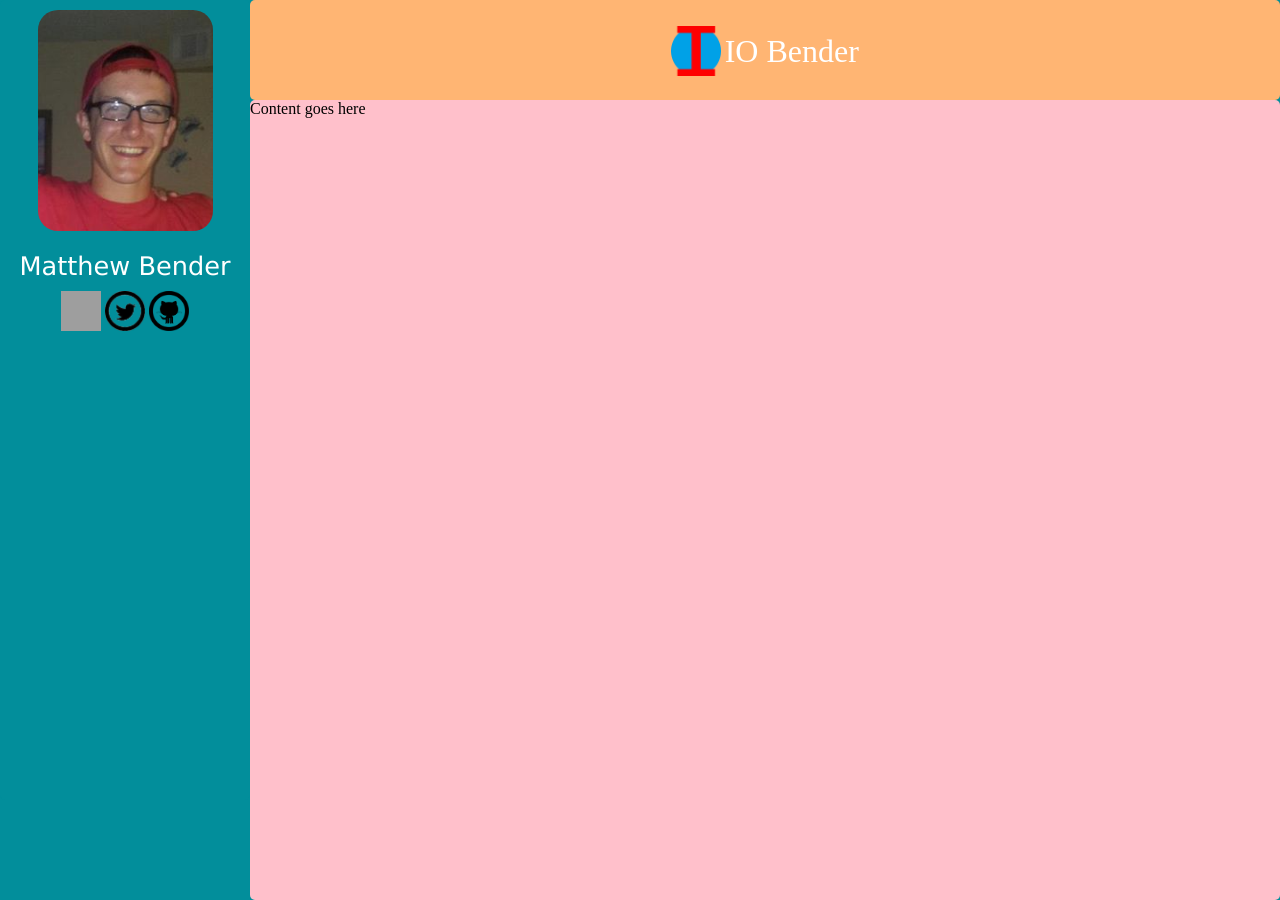
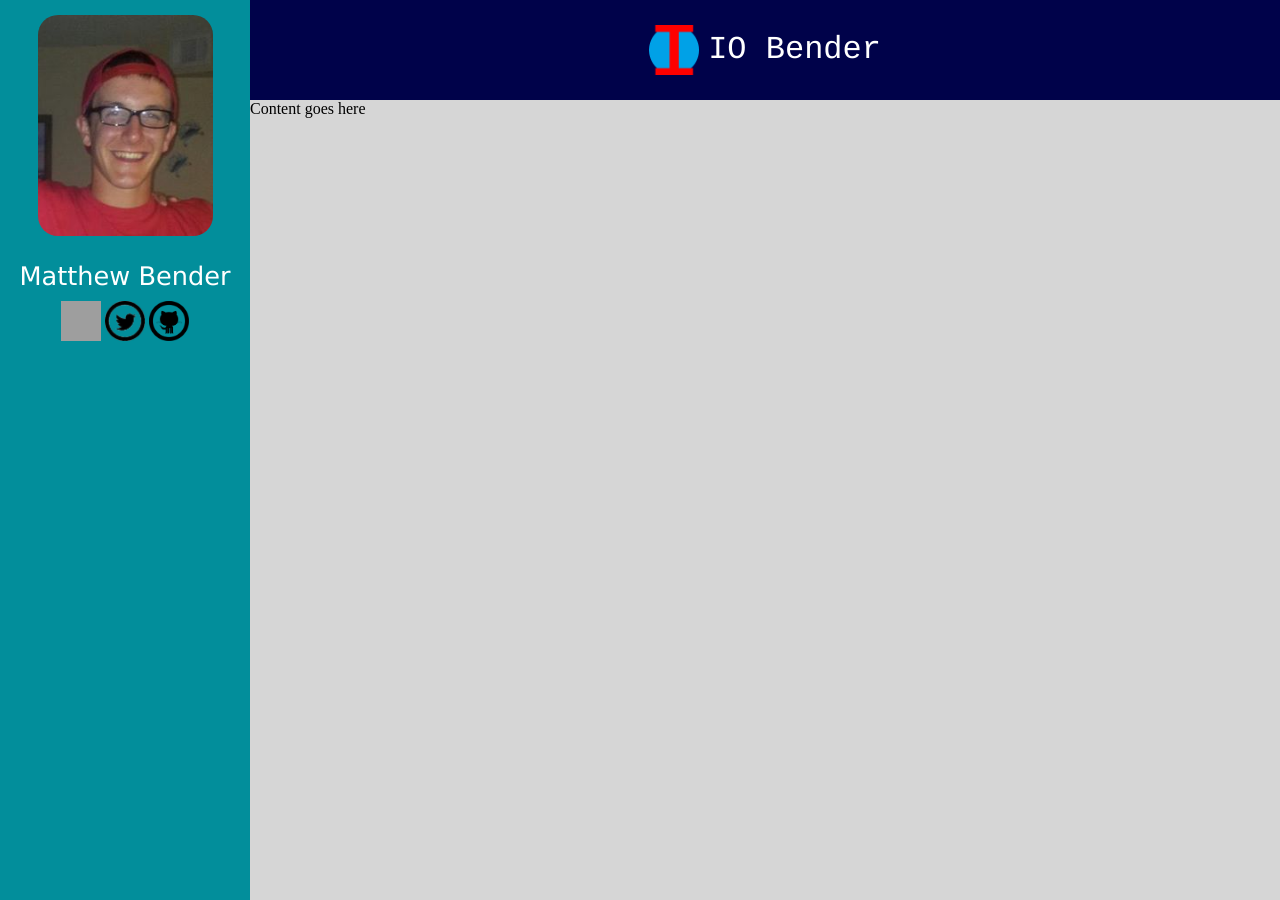
Before and after one commit to iobender/IOBender, a PHP site: page /dev/index.html in a window 1280 px wide. Run offline with PHP 8.4, Linux system fonts and the light colour scheme; grey boxes are pictures that could not be loaded.

Commit message:
Changed colors and fonts

```diff
--- a/dev/index.css
+++ b/dev/index.css
@@ -12,7 +12,6 @@ html, body {
 }
 
 div {
-	border-radius: 5px;
 }
 
 #sidebar {
@@ -26,15 +25,16 @@ div {
 #headshot {
 	border-radius: 20px;
 	width: 70%;
-	margin: 10px;
+	margin: 15px;
 }
 
 #header {
-	background-color: #ffb573;
+	background-color: #00024a;
 	height: 100px;
 	line-height: 100px;
 	margin-left: 250px;
 	text-align: center;
+	font-family: Courier;
 }
 
 #header * {
@@ -42,7 +42,7 @@ div {
 }
 
 #content {
-	background-color: pink;
+	background-color: #d6d6d6;
 	margin-left: 250px;
 	height: 100%;
 }
--- a/dev/index.html
+++ b/dev/index.html
@@ -9,7 +9,7 @@
 <body>
 	<div id="sidebar">
 		<img src="http://www.iobender.com/images/headshot.png" id="headshot" />
-		<div style="padding: 10px; font-size: 1.6em; color: white; font-family: verdana;">Matthew Bender</div>
+		<div style="padding: 10px; font-size: 1.6em; color: white; font-family: Verdana;">Matthew Bender</div>
 		<a href="mailto:me@iobender.com"><img src=http://www.iobender.com/images/email.png" title="me@iobender.com" width="40px" height="40px" /></a>
 		<a href="https://twitter.com/iobender"><img src="http://www.iobender.com/images/twitter.png" title="twitter.com/iobender" width="40px" height="40px" /></a>
 		<a href="https://www.github.com/iobender"><img src="http://www.iobender.com/images/github.png" title="github.com/iobender" width="40px" height="40px"/></a>
```
